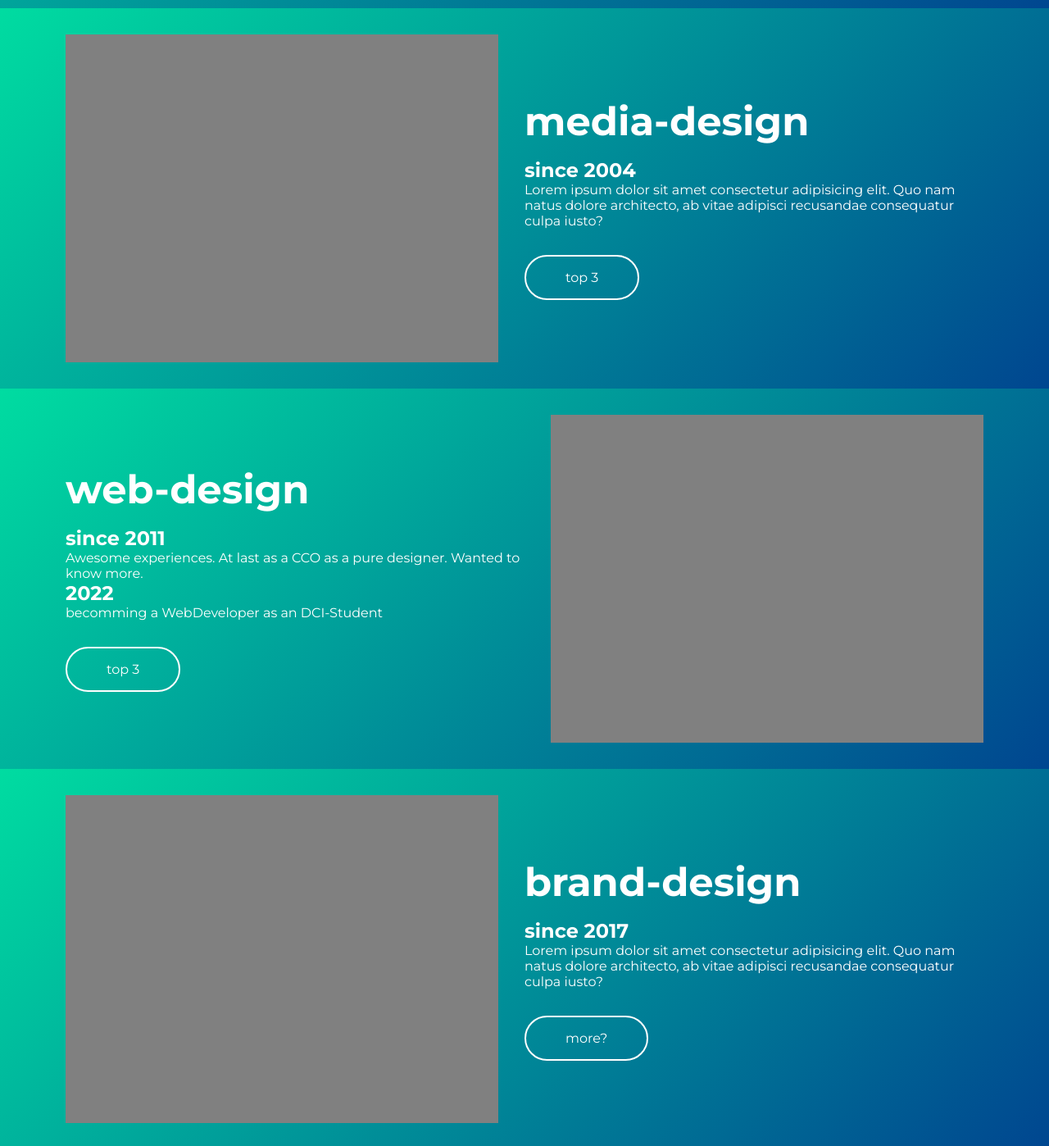
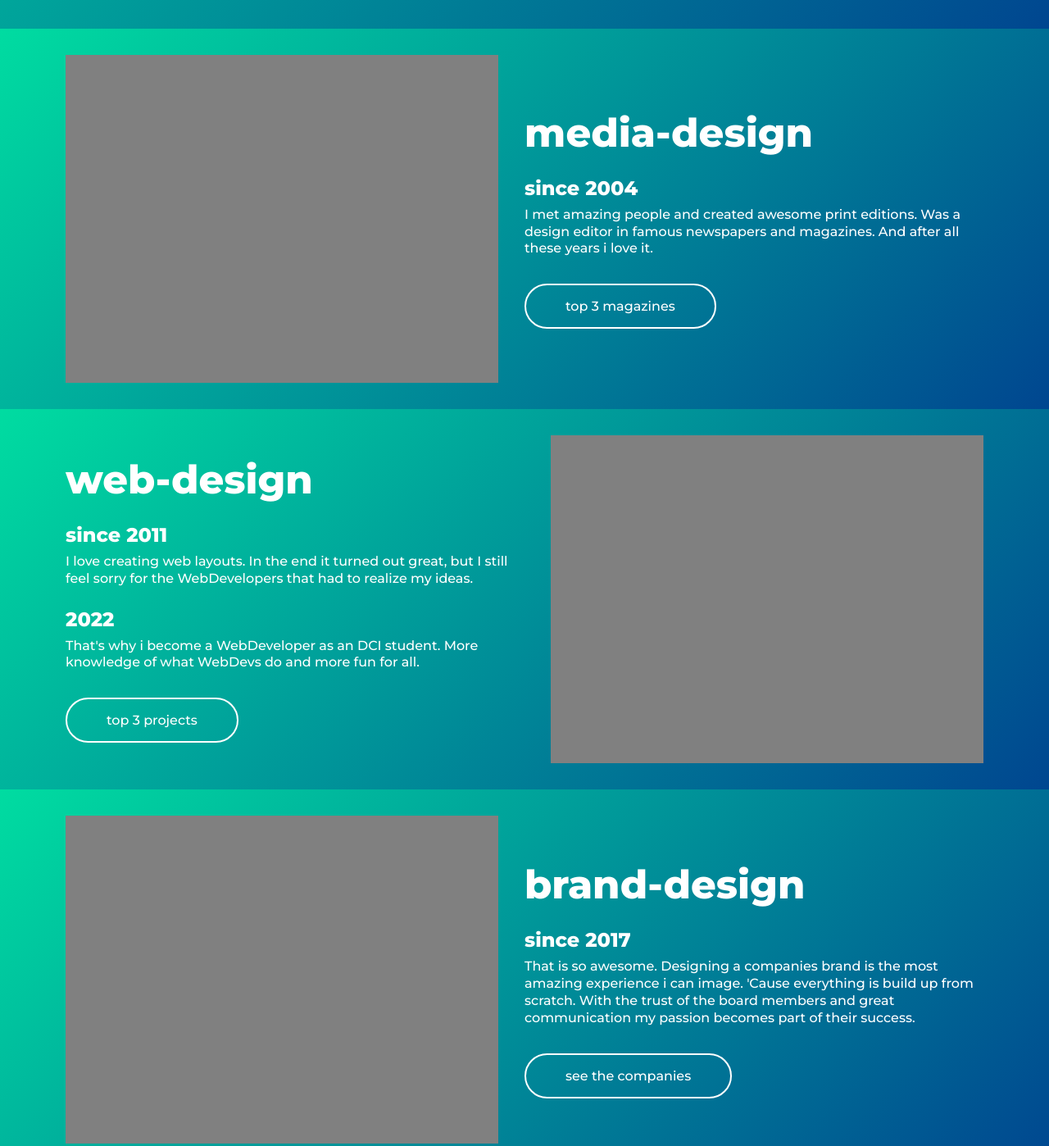
Before and after one commit to grossesbewirken/-SOON-multichanel-page-, a website: page index.html in a window 1280 px wide. Shown: the part 740-2138 px from the top of the page at 82% size. Drawn offline with Linux system fonts and the light colour scheme.

Commit message:
erste texte geschrieben

```diff
--- a/index.html
+++ b/index.html
@@ -50,11 +50,9 @@
             <h1>media-design</h1>
             <h2>since 2004</h2>
             <p>
-              Lorem ipsum dolor sit amet consectetur adipisicing elit. Quo nam
-              natus dolore architecto, ab vitae adipisci recusandae
-              consequatur culpa iusto?
+              I met amazing people and created awesome print editions. Was a design editor in famous newspapers and magazines. And after all these years i love it.
               <div class="button-container">
-                <div class="button">top 3</div>
+                <div class="button">top 3 magazines</div>
               </div>
             </p>
         </div>
@@ -74,14 +72,14 @@
           <h1>web-design</h1>
           <h2>since 2011</h2>
           <p>
-            Awesome experiences. At last as a CCO as a pure designer. Wanted to know more.
+            I love creating web layouts. In the end it turned out great, but I still feel sorry for the WebDevelopers that had to realize my ideas.
           </p>
           <h2>2022</h2>
           <p>
-            becomming a WebDeveloper as an DCI-Student
+            That's why i become a WebDeveloper as an DCI student. More knowledge of what WebDevs do and more fun for all.
           </p>
           <div class="button-container">
-            <div class="button">top 3</div>
+            <div class="button">top 3 projects</div>
           </div>
         </div>
       </div>
@@ -100,12 +98,10 @@
           <h1>brand-design</h1>
           <h2>since 2017</h2>
           <p>
-            Lorem ipsum dolor sit amet consectetur adipisicing elit. Quo nam
-            natus dolore architecto, ab vitae adipisci recusandae
-            consequatur culpa iusto?
+            That is so awesome. Designing a companies brand is the most amazing experience i can image. 'Cause everything is build up from scratch. With the trust of the board members and great communication my passion becomes part of their success.
           </p>
           <div class="button-container">
-            <div class="button">more?</div>
+            <div class="button">see the companies</div>
           </div>
         </div>
       </div>
@@ -114,10 +110,10 @@
       <div class="center-container">
         <div class="catcher">
           <h1>Nice to meet you!</h1>
-          <p>
+          <h2>
             I'm a pro designer becoming a web developer to become your top
             designer
-          </p>
+          </h2>
           <div class="button-container">
             <div class="button">about me</div>
           </div>
@@ -153,13 +149,10 @@
         <!-- <a href="https://www.instagram.com/grossesbewirken/" target="blank"><i class="fa-brands fa-instagram footicon"></i></a> -->
         <!-- <a href="https://www.pinterest.de/grossesbewirken" target="blank"><i class="fa-brands fa-pinterest-p footicon"></i></a> -->
       </div>
-    </footer>
-
-    <div class="center-container">
+      <hr>
       <div class="catcher">
         <h2>partners and clients</h2>
       </div>
-    </div>
-
+    </footer>
   </body>
 </html>
--- a/sass/_colors.scss
+++ b/sass/_colors.scss
@@ -1,8 +1,5 @@
 // @use "../node_modules/bootstrap/scss/bootstrap.scss";
 
-$mainCol: rgb(175, 175, 175);
-$secCol: rgb(200, 200, 200);
-$thiCol: rgb(225, 225, 225);
 $white50: rgba(255, 255, 255, 0.5);
 $white100: rgba(255, 255, 255, 1);
 
--- a/sass/_elements.scss
+++ b/sass/_elements.scss
@@ -22,12 +22,14 @@
     padding-left: 3rem;
     align-items: center;
     border: 2px solid colors.$white100;
+    font-weight: 500;
   }
 }
 
 .button:hover{
   background-color: colors.$white100;
   color: colors.$gbw-dark;
+  font-weight: 500;
 }
 
 
@@ -54,6 +56,6 @@ hr {
   height: 7rem;
   @media (min-width: 700px) {
     padding-top: 2rem;
-    height:12rem;
+    height:9rem;
   }
 }
--- a/sass/_fonts.scss
+++ b/sass/_fonts.scss
@@ -7,6 +7,21 @@
 }
 
 h1 {
-  margin-bottom: 1rem;
+  font-weight: 800;
   font-size: 3rem;
 }
+
+h2{
+  font-weight: 800;
+  margin-top: 1.5rem;
+  margin-bottom: 0.5rem;
+}
+
+h3{
+  margin-top: 2rem;
+}
+
+p{
+  font-weight: 500;
+  line-height: 130%;
+}
--- a/sass/_layout.scss
+++ b/sass/_layout.scss
@@ -9,7 +9,7 @@ header {
   height: 500px;
   background-image: colors.$gbw-grad-dark;
   @media (min-width: 700px) {
-    height: 750px;
+    height: 775px;
   }
 }
 
@@ -24,7 +24,6 @@ header {
   flex-direction: column;
   padding: 2rem;
   gap: 2rem;
-
   @media (min-width: 700px) {
     flex-direction: row;
     padding-left: 5rem;
@@ -39,7 +38,7 @@ header {
     }
   }
 }
-
+//
 #card-reverse{
   @media (min-width: 700px) {
     flex-direction: row-reverse;
```
Also changed, not shown: css/style.css, 1 other file.
